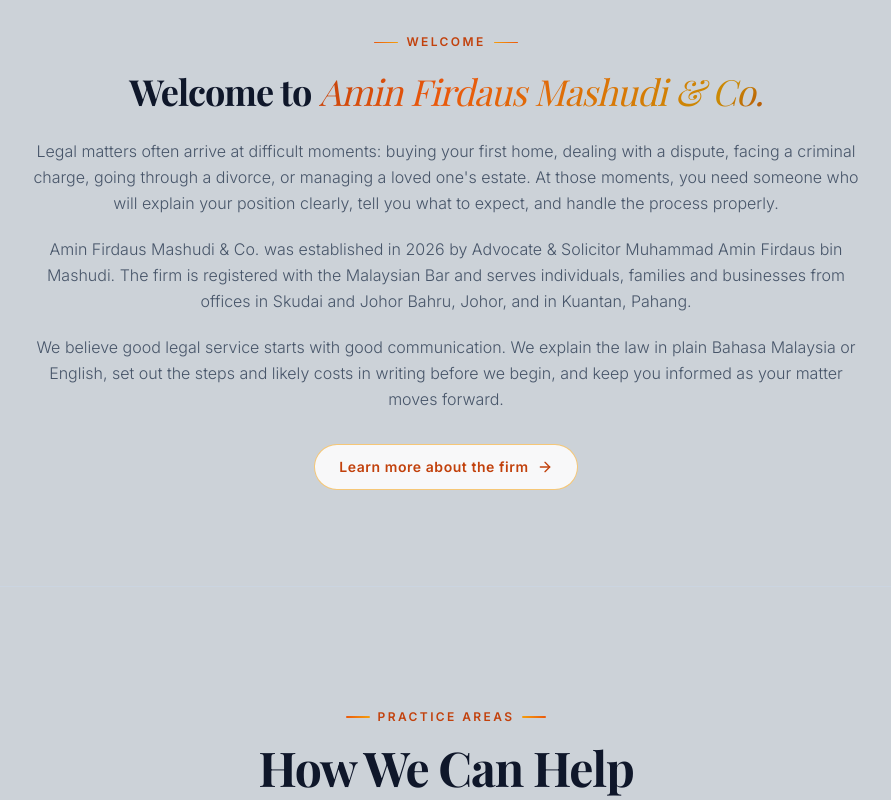
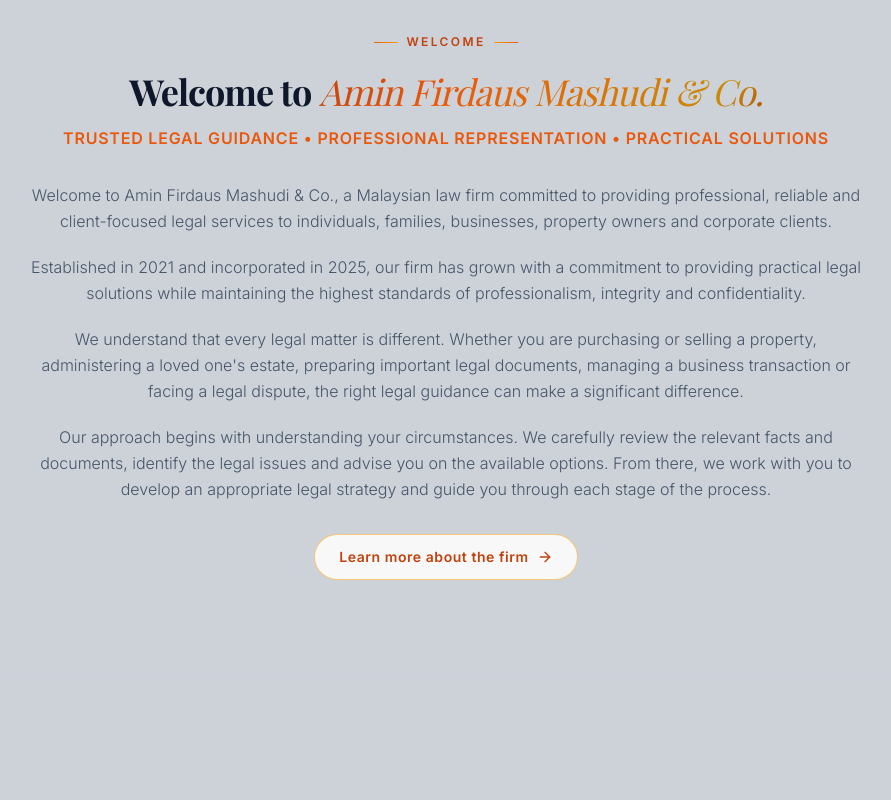
Before and after one commit to onyxtech26/TAFM-CO, a React (Vite) app: page /our-lawyer in a window 1280 px wide. Shown: the part 1060-1860 px from the top of the page, without its empty margins (194-1085 px from the left). Built offline with nearby package versions, Linux system fonts and the light colour scheme; a web font is replaced by a local one.

Commit message:
Update Home page: Welcome text, Working With Us process link, and Our Promise section

```diff
--- a/src/data/firm.ts
+++ b/src/data/firm.ts
@@ -321,26 +321,39 @@
 
 export const OUR_COMMITMENTS = [
   {
-    title: "Plain language",
-    icon: "MessageSquare",
-    text: "We explain your legal position without unnecessary jargon, in Bahasa Malaysia or English."
+    step: "01",
+    title: "Listening to Our Clients",
+    icon: "Ear",
+    text: "Every matter begins with listening. We take the time to understand our clients’ concerns, circumstances, expectations and the issues they are facing. We believe that proper understanding at the beginning allows us to provide advice that is relevant, focused and appropriate to the client’s situation."
   },
   {
-    title: "Transparency",
-    icon: "FileText",
-    text: "We tell you the basis of our fees and expected disbursements in writing before starting work."
+    step: "02",
+    title: "Understanding Your Objectives",
+    icon: "Target",
+    text: "We do not look at a legal matter from only one perspective. We seek to understand what our clients ultimately want to achieve, whether it involves protecting their interests, resolving a dispute, completing a transaction, managing an estate or finding a practical solution to a legal problem. Our advice and strategy are developed with those objectives in mind."
   },
   {
-    title: "Confidentiality",
-    icon: "Lock",
-    text: "Your affairs are protected by advocate–client privilege and our obligations under the Personal Data Protection Act 2010."
+    step: "03",
+    title: "Clear & Consistent Communication",
+    icon: "MessageSquare",
+    text: "Legal matters can often be complicated. We are committed to explaining legal issues, procedures, documents and available options in a clear and understandable manner. We keep our clients informed of important developments, requirements, timelines and next steps so that they can make informed decisions throughout the matter."
   },
   {
-    title: "Accessibility",
-    icon: "MapPin",
-    text: "With offices in Skudai, Johor Bahru and Kuantan, and online consultations available, you can reach us where it suits you."
+    step: "04",
+    title: "Taking Responsibility at Every Stage",
+    icon: "ShieldCheck",
+    text: "From the initial consultation to the completion of the matter, we take responsibility for managing each stage with care and attention. We monitor progress, coordinate the necessary steps, address issues as they arise and keep the matter moving forward. Our commitment does not end with giving advice — we remain focused on delivering the best practical outcome within the legal framework."
   }
 ];
+
+export const OUR_PROMISE = {
+  intro:
+    "At Amin Firdaus Mashudi & Co., we believe that good legal service is more than simply providing legal advice. It means listening to our clients, understanding their objectives, communicating clearly, and taking responsibility for every stage of the matter entrusted to us.",
+  commitmentLead: "Our commitment is built around four key stages:",
+  motto: "Listen carefully. Understand clearly. Communicate openly. Act responsibly.",
+  closing:
+    "These principles guide the way we work and reflect our commitment to providing professional, practical and client-focused legal services."
+};
 
 export interface EngagementStep {
   stepNumber: number;
--- a/src/pages/HomePage.tsx
+++ b/src/pages/HomePage.tsx
@@ -11,18 +11,19 @@
   CheckCircle2,
   MapPin,
   MessageSquare,
-  FileText,
-  Lock,
   ShieldCheck,
   Scale,
   Award,
-  Navigation
+  Navigation,
+  Ear,
+  Target
 } from 'lucide-react';
 import {
   FIRM_DETAILS,
   OFFICES,
   PRINCIPAL_LAWYER,
   OUR_COMMITMENTS,
+  OUR_PROMISE,
   HOW_WE_WORK,
   formatOfficeAddress
 } from '../data/firm';
@@ -36,10 +37,10 @@
 import { whatsappUrl } from '../lib/contact';
 
 const COMMITMENT_ICONS: Record<string, typeof MessageSquare> = {
+  Ear,
+  Target,
   MessageSquare,
-  FileText,
-  Lock,
-  MapPin
+  ShieldCheck
 };
 
 export default function HomePage() {
@@ -211,30 +212,39 @@
             <span className="w-6 h-[1.5px] bg-gradient-to-l from-[#EA580C] to-[#F59E0B] rounded-full" />
           </div>
 
-          <h2 className="font-serif text-3xl sm:text-4xl font-bold tracking-tight text-[#0F172A] leading-tight mb-6">
+          <h2 className="font-serif text-3xl sm:text-4xl font-bold tracking-tight text-[#0F172A] leading-tight mb-3">
             Welcome to{' '}
             <span className="italic font-normal gold-text-gradient">
               Amin Firdaus Mashudi &amp; Co.
             </span>
           </h2>
 
+          <p className="text-sm sm:text-base font-semibold text-[#EA580C] uppercase tracking-wider mb-8">
+            Trusted Legal Guidance &bull; Professional Representation &bull; Practical Solutions
+          </p>
+
           <div className="space-y-5 text-base text-[#475569] leading-relaxed font-light text-left sm:text-center">
             <p>
-              Legal matters often arrive at difficult moments: buying your first home, dealing with a
-              dispute, facing a criminal charge, going through a divorce, or managing a loved one&apos;s
-              estate. At those moments, you need someone who will explain your position clearly, tell
-              you what to expect, and handle the process properly.
+              Welcome to Amin Firdaus Mashudi &amp; Co., a Malaysian law firm committed to providing
+              professional, reliable and client-focused legal services to individuals, families,
+              businesses, property owners and corporate clients.
             </p>
             <p>
-              Amin Firdaus Mashudi &amp; Co. was established in 2026 by Advocate &amp; Solicitor
-              Muhammad Amin Firdaus bin Mashudi. The firm is registered with the Malaysian Bar and
-              serves individuals, families and businesses from offices in Skudai and Johor Bahru,
-              Johor, and in Kuantan, Pahang.
+              Established in 2021 and incorporated in 2025, our firm has grown with a commitment to
+              providing practical legal solutions while maintaining the highest standards of
+              professionalism, integrity and confidentiality.
             </p>
             <p>
-              We believe good legal service starts with good communication. We explain the law in
-              plain Bahasa Malaysia or English, set out the steps and likely costs in writing before
-              we begin, and keep you informed as your matter moves forward.
+              We understand that every legal matter is different. Whether you are purchasing or
+              selling a property, administering a loved one&apos;s estate, preparing important legal
+              documents, managing a business transaction or facing a legal dispute, the right legal
+              guidance can make a significant difference.
+            </p>
+            <p>
+              Our approach begins with understanding your circumstances. We carefully review the
+              relevant facts and documents, identify the legal issues and advise you on the available
+              options. From there, we work with you to develop an appropriate legal strategy and guide
+              you through each stage of the process.
             </p>
           </div>
 
@@ -306,36 +316,83 @@
               </div>
             ))}
           </div>
+
+          <div className="mt-12 text-center">
+            <Link
+              to="/process"
+              className="btn-primary px-8 py-3.5 text-sm inline-flex items-center gap-2"
+            >
+              <span>Explore our full legal process</span>
+              <ArrowRight className="w-4 h-4" />
+            </Link>
+          </div>
         </div>
       </section>
 
-      {/* 6. OUR COMMITMENTS (4.6) */}
+      {/* 6. OUR COMMITMENTS / OUR PROMISE (4.6) */}
       <section className="bg-transparent py-20 sm:py-28 border-b border-[#CBD5E1]">
         <div className="max-w-7xl mx-auto px-4 sm:px-6 lg:px-8">
           <SectionHeading
             eyebrow="Our Promise"
-            title="Our Commitments"
-            italicAccent="to You"
-            subtitle="Four things you can rely on from the first conversation onwards."
+            title="Our Commitment"
+            italicAccent="to Every Client"
+            subtitle="Built around four key stages to deliver transparent, attentive and responsible representation."
           />
+
+          <div className="max-w-3xl mx-auto text-center mb-12 -mt-4">
+            <p className="text-base text-[#475569] leading-relaxed font-light">
+              At <span className="font-medium text-[#0F172A] italic">Amin Firdaus Mashudi &amp; Co.</span>,
+              we believe that good legal service is more than simply providing legal advice. It means
+              listening to our clients, understanding their objectives, communicating clearly, and
+              taking responsibility for every stage of the matter entrusted to us.
+            </p>
+            <p className="text-xs uppercase tracking-wider text-[#EA580C] font-semibold mt-4">
+              Our commitment is built around four key stages:
+            </p>
+          </div>
 
           <div className="grid grid-cols-1 md:grid-cols-2 lg:grid-cols-4 gap-6">
             {OUR_COMMITMENTS.map((commitment) => {
               const Icon = COMMITMENT_ICONS[commitment.icon] || CheckCircle2;
               return (
-                <div key={commitment.title} className="card-luxury p-7">
-                  <div className="w-11 h-11 rounded-xl border border-amber-500/40 bg-gradient-to-br from-white via-amber-50/40 to-white flex items-center justify-center text-[#EA580C] mb-5 shadow-sm">
-                    <Icon className="w-5 h-5" />
+                <div key={commitment.title} className="card-luxury p-7 flex flex-col justify-between">
+                  <div>
+                    <div className="flex items-center justify-between mb-5">
+                      <div className="w-11 h-11 rounded-xl border border-amber-500/40 bg-gradient-to-br from-white via-amber-50/40 to-white flex items-center justify-center text-[#EA580C] shadow-sm">
+                        <Icon className="w-5 h-5" />
+                      </div>
+                      <span className="text-[11px] font-mono text-[#C2410C] font-bold px-2 py-0.5 rounded-md bg-amber-500/10 border border-amber-500/30">
+                        {commitment.step}
+                      </span>
+                    </div>
+
+                    <h3 className="font-serif text-lg font-bold text-[#0F172A] mb-3 leading-snug">
+                      {commitment.title}
+                    </h3>
+                    <p className="text-xs sm:text-sm text-[#475569] leading-relaxed font-light">
+                      {commitment.text}
+                    </p>
                   </div>
-                  <h3 className="font-serif text-xl font-bold text-[#0F172A] mb-2.5">
-                    {commitment.title}
-                  </h3>
-                  <p className="text-sm text-[#475569] leading-relaxed font-light">
-                    {commitment.text}
-                  </p>
                 </div>
               );
             })}
+          </div>
+
+          {/* Featured Promise Box */}
+          <div className="mt-14 max-w-4xl mx-auto p-8 sm:p-10 rounded-2xl bg-gradient-to-br from-white/90 via-amber-50/40 to-white/90 border border-amber-500/40 shadow-lg text-center relative overflow-hidden">
+            <div className="inline-block px-3 py-1 rounded-full bg-amber-500/10 border border-amber-500/30 text-[#C2410C] text-[11px] font-mono font-bold tracking-widest uppercase mb-4">
+              Our Promise
+            </div>
+            <h3 className="font-serif text-2xl sm:text-3xl font-bold text-[#0F172A] italic mb-4 leading-snug">
+              &ldquo;{OUR_PROMISE.motto}&rdquo;
+            </h3>
+            <p className="text-sm sm:text-base text-[#475569] font-light max-w-2xl mx-auto leading-relaxed">
+              These principles guide the way we work and reflect our commitment to providing{' '}
+              <span className="font-medium text-[#0F172A] italic">
+                professional, practical and client-focused legal services
+              </span>
+              .
+            </p>
           </div>
         </div>
       </section>
```
